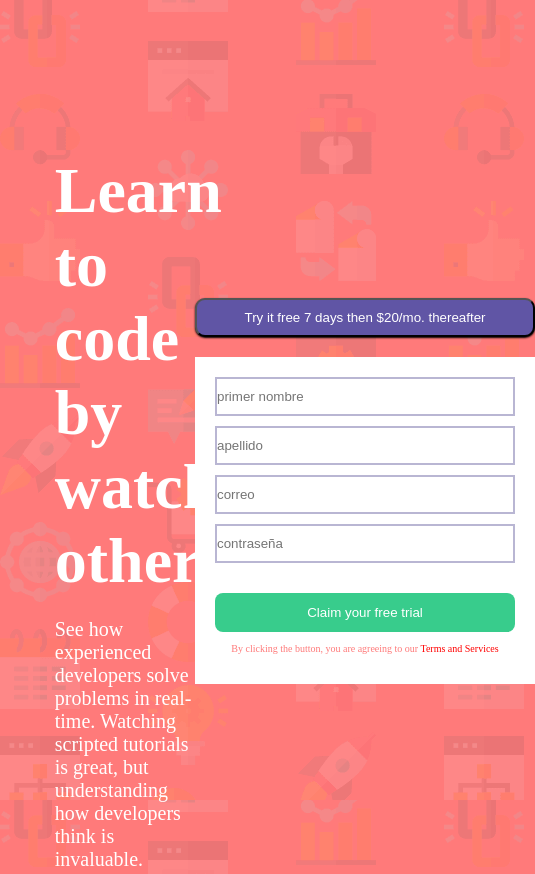
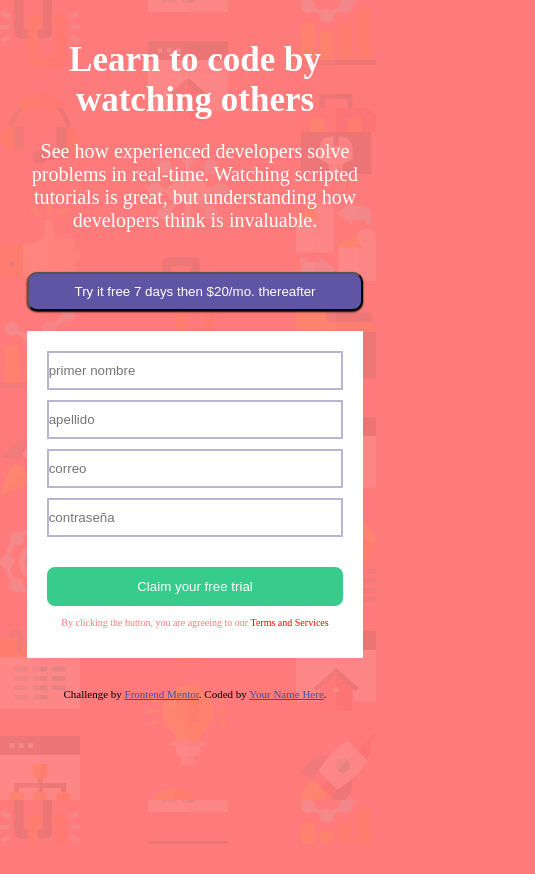
Before and after one commit to LuisElizaldeCruz/intro-with-sign-up-form, a plain HTML site: page index.html in a window 390 px wide. Shown: the top 874 px of the page, 535 px wide, since content can reach past the window. After the commit the page ends 844 px from the top, so only its background shows below. Drawn offline with Linux system fonts and the light colour scheme.

Commit message:
se creo el diseño responsivo

```diff
--- a/style.css
+++ b/style.css
@@ -120,3 +120,37 @@ body{
 .terminos-servicio>span{
     color: red;
 }
+
+@media screen and (max-width: 720px) {
+    .contenedor{
+        flex-direction: column;
+        padding: 10px 0;
+        margin: 20px auto;
+        width: 90%;
+    }
+
+    .pt-texto{
+        width: auto;
+        text-align: center;
+        /* padding: 1px 0; */
+        margin-bottom: 20px;
+    }
+
+    .titulo{
+        font-size: 35px;
+        margin-top: 10px;
+    }
+
+    /* #btn-descuento{
+        width: 95%;
+    } */
+
+    .pt-frm{
+        width: auto;
+        margin: auto 0;
+    }
+
+    .formulario{
+        width: auto;
+    }
+}
```
